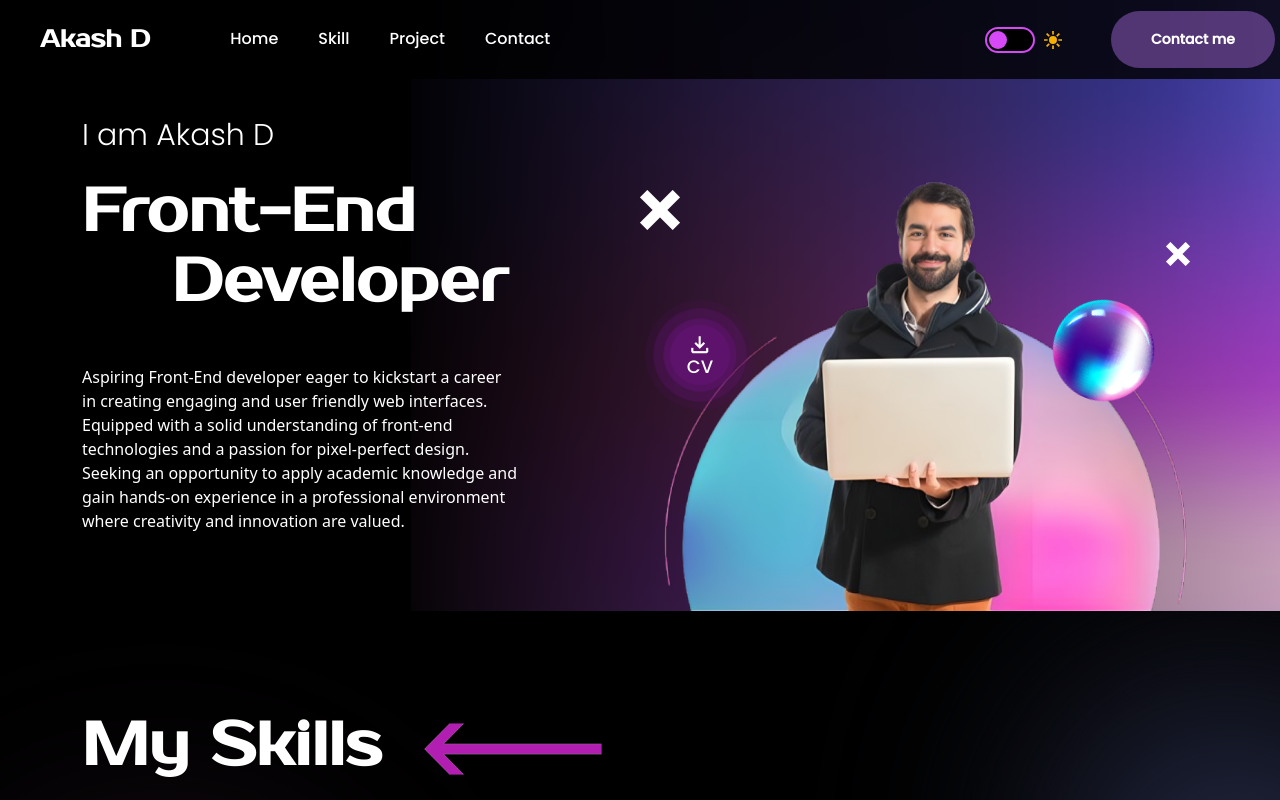
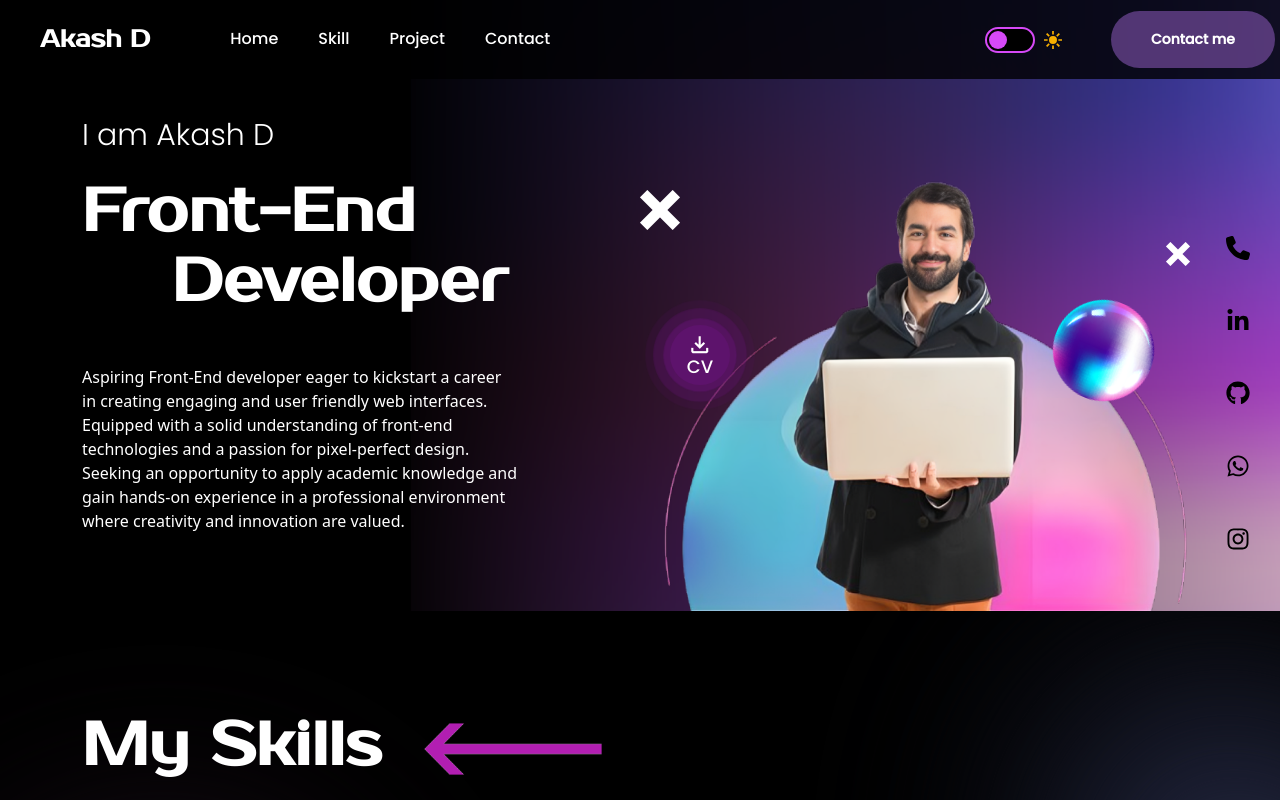
Before and after one commit to Akash-D-2003/portfolio-project, a React (Vite) app: page / in a window 1280 px wide. Shown: the top 800 px of the page. Built offline with nearby package versions, Linux system fonts and the light colour scheme.

Commit message:
social media box add

```diff
--- a/src/Components/Contact.jsx
+++ b/src/Components/Contact.jsx
@@ -37,7 +37,7 @@ const Contact = () => {
 
         <div className="row align-items-start">
           <div className="col-lg-6">
-            <h3 className="mt-5 mb-3">Let's work together!</h3>
+            <h3 className="mt-5 ms-3 mb-3">Let's work together!</h3>
             <div className="d-flex align-items-center mt-5">
               <IoIosMail className="me-4 icon" />
               <div>
@@ -56,7 +56,7 @@ const Contact = () => {
               <FaAddressBook className="icon me-4" />
               <div>
                 <h4 className="mb-2">Address</h4>
-                <p>pullaviduthy, pudukkottai, tamilnadu</p>{" "}
+                <p>Alangudi, Pudukkottai, Tamilnadu</p>{" "}
               </div>
             </div>
           </div>
--- a/src/Components/Home.jsx
+++ b/src/Components/Home.jsx
@@ -3,10 +3,11 @@ import menImage from "../../src/images/men-image.png";
 import ringImage from "../../src/images/image-ring.png";
 import dIcon from "../../src/images/dwonload-icon.png";
 import resume from "../../public/fonts/Akash-d-resume.pdf";
+import { FaLinkedinIn, FaGithub, FaWhatsapp, FaInstagram, FaPhone } from "react-icons/fa6";
 
 function Home() {
   return (
-    <section className="home-section" id="home">
+    <div className="home-section position-relative" id="home">
       <div className="container">
         <div className="row">
           <div className="col-lg-6 align-content-center">
@@ -39,7 +40,30 @@ function Home() {
           </div>
         </div>
       </div>
-    </section>
+      <div className="social-media position-absolute">
+        <div className="d-flex flex-column gap-5">
+          <a href="tel:9361880362">
+            <FaPhone className="img" />
+          </a>
+          <a
+            href="https://www.linkedin.com/in/akash-d-2b0029276/"
+            target="_blank"
+            rel="noopener noreferrer"
+          >
+            <FaLinkedinIn className="img" />
+          </a>
+          <a href="https://github.com/Akash-D-2003" target="_blank" rel="noopener noreferrer">
+            <FaGithub className="img" />
+          </a>
+          <a href="  https://wa.me/9361880362" target="_blank" rel="noopener noreferrer">
+            <FaWhatsapp className="img" />
+          </a>
+          <a href="#!" target="_blank" rel="noopener noreferrer">
+            <FaInstagram className="img" />
+          </a>
+        </div>
+      </div>
+    </div>
   );
 }
 
--- a/src/Components/Project.jsx
+++ b/src/Components/Project.jsx
@@ -53,7 +53,7 @@ function Project() {
   ];
 
   return (
-    <section className="project-section" id="project">
+    <div className="project-section" id="project">
       <div className="container">
         <div className="row justify-content-center align-items-center">
           <div className="col-lg-6">
@@ -100,7 +100,7 @@ function Project() {
           </div>
         </div>
       </div>
-    </section>
+    </div>
   );
 }
 
--- a/src/Components/Skill.jsx
+++ b/src/Components/Skill.jsx
@@ -44,7 +44,7 @@ function Skill() {
   }, []);
 
   return (
-    <section className="skill-section" id="skill">
+    <div className="skill-section" id="skill">
       <div className="container">
         <h2>
           My Skills <img src={skillArrow} alt="Skill arrow" />
@@ -69,7 +69,7 @@ function Skill() {
           </div>
         </div>
       </div>
-    </section>
+    </div>
   );
 }
 
--- a/src/sass/_home.scss
+++ b/src/sass/_home.scss
@@ -106,6 +106,14 @@
       transform: rotate(360deg);
     }
   }
+  .social-media {
+    bottom: 60px;
+    right: 30px;
+    .img {
+      font-size: 24px;
+      color: black;
+    }
+  }
 }
 .light-theme {
   background-image: url("../src/images/home-light-bg.png");
--- a/src/sass/_project.scss
+++ b/src/sass/_project.scss
@@ -63,7 +63,6 @@
       background-size: 100%;
       background-clip: text;
       -webkit-text-fill-color: transparent;
-      color: #f8b000;
       font-size: 30px;
       line-height: 40px;
       font-weight: 600;
@@ -79,6 +78,9 @@
         border-radius: 20px;
         border: 2px solid #524e4e;
         padding: 5px 12px;
+        &:hover {
+          box-shadow: 0 0 20px #00e9f8;
+        }
       }
     }
     .btn {
@@ -91,6 +93,7 @@
       font-weight: 800;
       padding: 10px 20px;
       width: max-content;
+      transition: all 0.9s;
     }
   }
 }
--- a/src/sass/_responcive.scss
+++ b/src/sass/_responcive.scss
@@ -47,6 +47,11 @@
     p {
       width: 75%;
     }
+    .social-media {
+      .img {
+        color: #ffff !important;
+      }
+    }
   }
   .project-section {
     .p-box {
@@ -74,5 +79,8 @@
       bottom: 107px !important;
       right: 27px !important;
     }
+    .social-media {
+      display: none;
+    }
   }
 }
--- a/src/sass/_skill.scss
+++ b/src/sass/_skill.scss
@@ -85,7 +85,6 @@
           position: absolute;
           right: 2px;
           top: -25px;
-          opacity: 1;
         }
       }
     }
@@ -98,7 +97,6 @@
           position: absolute;
           right: 2px;
           top: -25px;
-          opacity: 1;
         }
       }
     }
@@ -111,7 +109,6 @@
           position: absolute;
           right: 2px;
           top: -25px;
-          opacity: 1;
         }
       }
     }
@@ -124,7 +121,6 @@
           position: absolute;
           right: 2px;
           top: -25px;
-          opacity: 1;
         }
       }
     }
@@ -137,7 +133,6 @@
           position: absolute;
           right: 2px;
           top: -25px;
-          opacity: 1;
         }
       }
     }
@@ -150,7 +145,6 @@
           position: absolute;
           right: 2px;
           top: -25px;
-          opacity: 1;
         }
       }
     }
@@ -163,7 +157,6 @@
           position: absolute;
           right: 2px;
           top: -25px;
-          opacity: 1;
         }
       }
     }
@@ -176,7 +169,6 @@
           position: absolute;
           right: 2px;
           top: -25px;
-          opacity: 1;
         }
       }
     }
```
